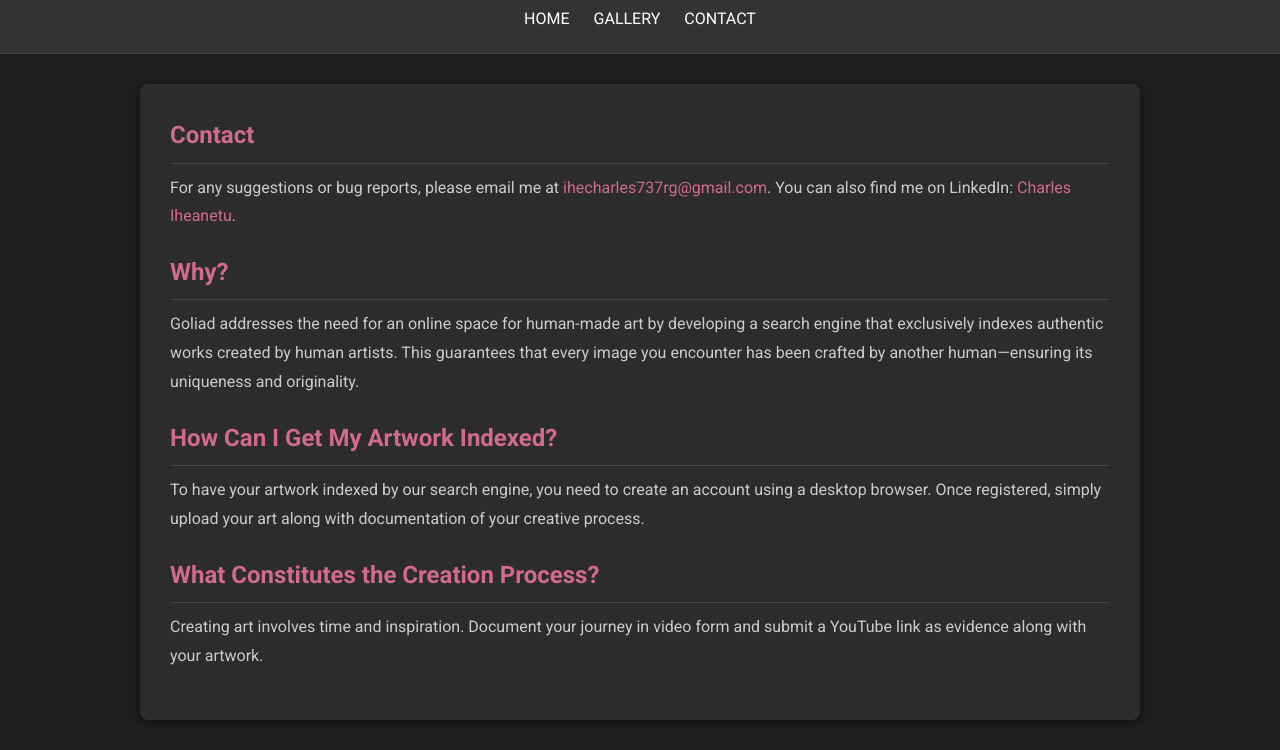
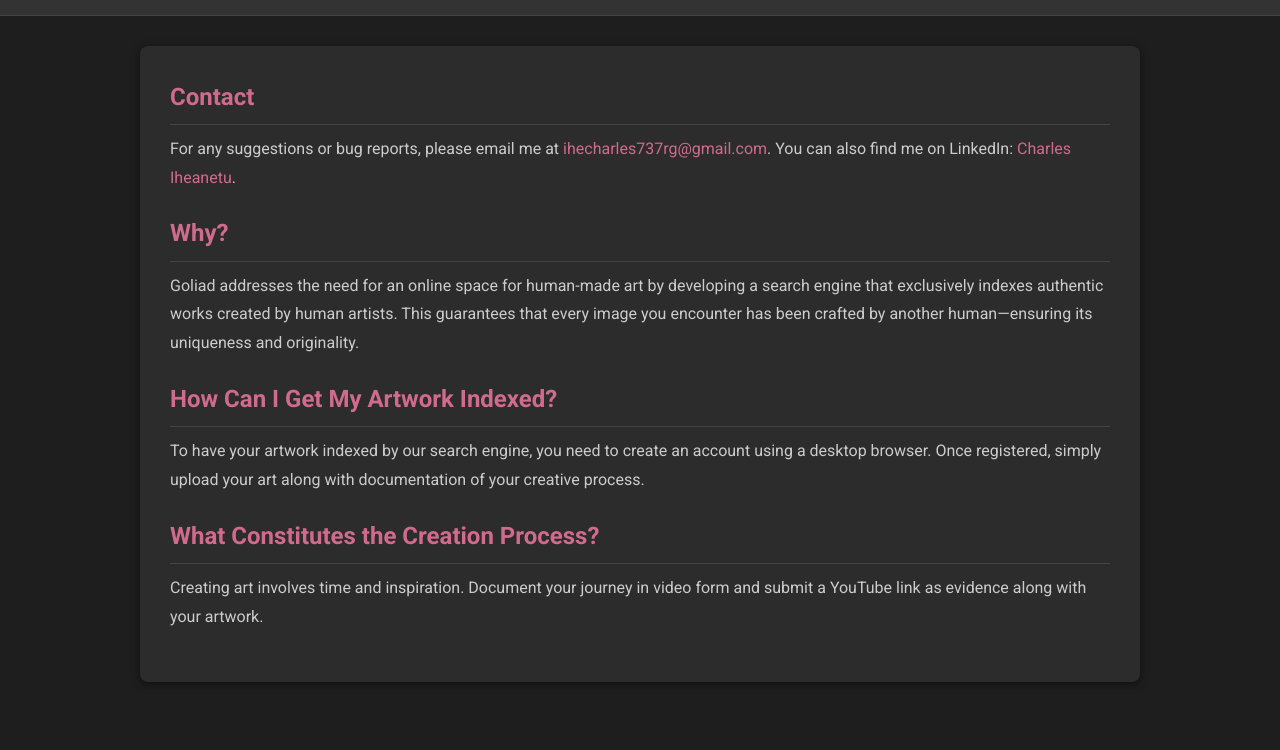
Before and after one commit to IheCharles/ArtVerify, a website: page public/about.html in a window 1280 px wide. Shown: the part 83-833 px from the top of the page. After the commit the page ends 800 px from the top, so only its background shows below. Drawn offline with Linux system fonts and the light colour scheme.

Commit message:
removing header links

```diff
--- a/public/about.html
+++ b/public/about.html
@@ -84,11 +84,6 @@
   <body>
     <header>
       <div class="branding">Goliad</div>
-      <nav>
-        <a href="#">Home</a>
-        <a href="#">Gallery</a>
-        <a href="#">Contact</a>
-      </nav>
     </header>
     <div class="container">
       <h2>Contact</h2>
```
